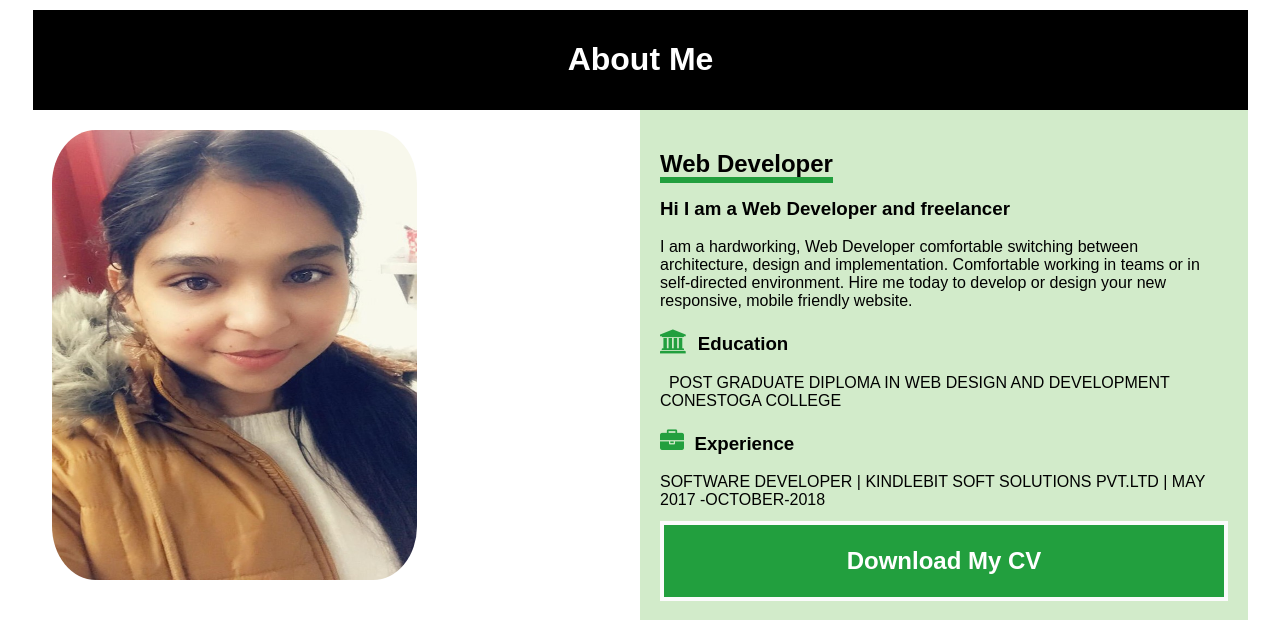
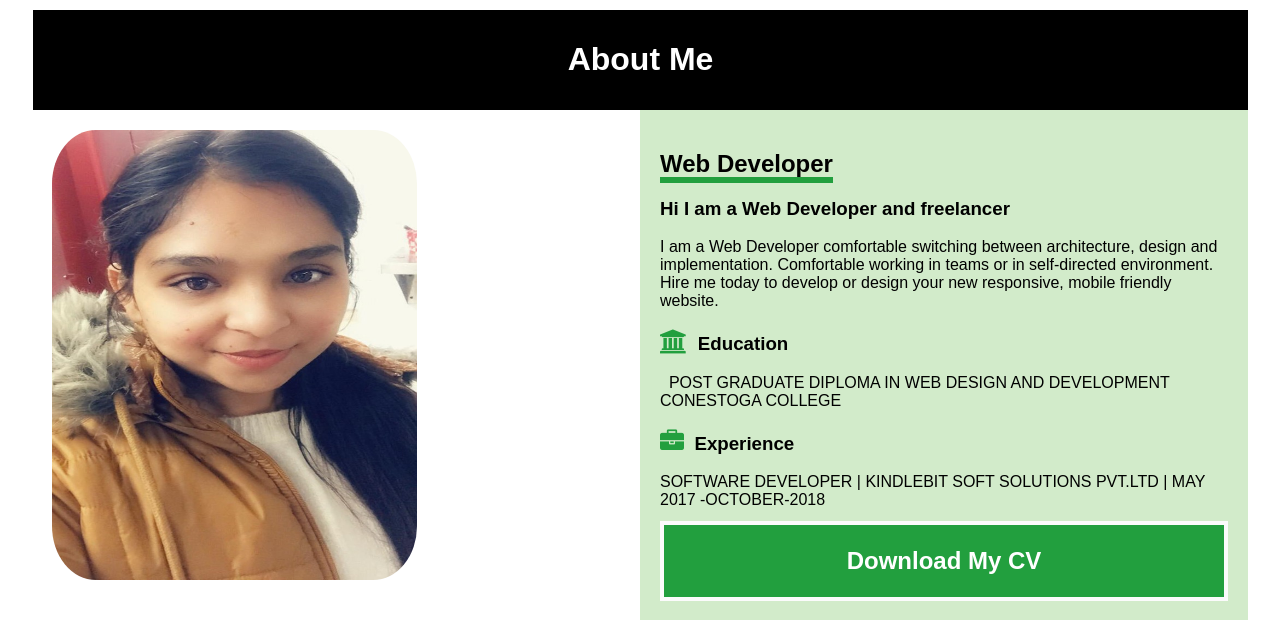
Before and after one commit to Mandeep-Saini/MandeepPortfolio, a PHP site: page / in a window 1280 px wide. Shown: the part 574-1194 px from the top of the page. Run offline with PHP 8.4, Linux system fonts and the light colour scheme.

Commit message:
Update index.php

```diff
--- a/index.php
+++ b/index.php
@@ -40,7 +40,7 @@
                     <h2><span class="contact">Web Developer</span></h2>
                 </div>
                 <h3>Hi I am a Web Developer and freelancer</h3>
-                <p> I am a hardworking, Web Developer comfortable switching between architecture, design and implementation. Comfortable working in teams or in self-directed environment. Hire me today to develop or design your new responsive, mobile friendly website.</p>
+                <p> I am a  Web Developer comfortable switching between architecture, design and implementation. Comfortable working in teams or in self-directed environment. Hire me today to develop or design your new responsive, mobile friendly website.</p>
                 <h3><i class="fa fa-university w3-xlarge"></i>&nbsp;&nbsp;Education</h3>
                 <p>&nbsp;&nbsp;POST GRADUATE DIPLOMA IN WEB DESIGN AND DEVELOPMENT CONESTOGA COLLEGE</p>
                 <h3><i class="fa fa-briefcase w3-xlarge"></i>&nbsp;&nbsp;Experience</h3>
```
